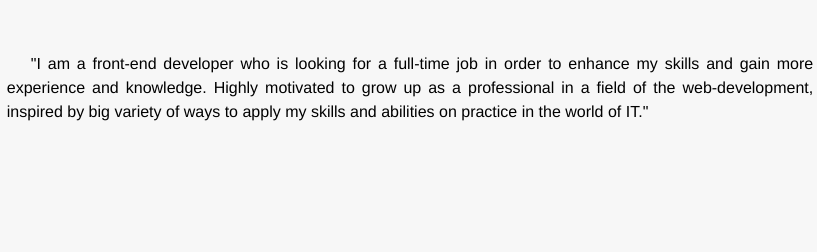
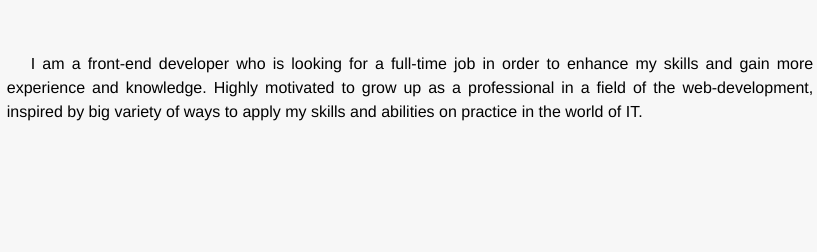
Before and after one commit to Ismailova4/Ismailova4.github.io, a plain HTML site: page index.html in a window 1280 px wide. Shown: the part 688-940 px from the top of the page, 230-1047 px from the left. Drawn offline with nearby package versions, Linux system fonts and the light colour scheme; a web font is replaced by a local one.

Commit message:
Update index.html

```diff
--- a/index.html
+++ b/index.html
@@ -84,7 +84,7 @@
         </section>
         <section class="description fadeInRight wow">
           <p class="description__text">
-            "I am a front-end developer who is looking for a full-time job in order to enhance my skills and gain more experience and knowledge. Highly motivated to grow up as a professional in a field of the web-development, inspired by big variety of ways to apply my skills and abilities on practice in the world of IT."
+            I am a front-end developer who is looking for a full-time job in order to enhance my skills and gain more experience and knowledge. Highly motivated to grow up as a professional in a field of the web-development, inspired by big variety of ways to apply my skills and abilities on practice in the world of IT.
           </p>
         </section>
         <section class="box">
```
